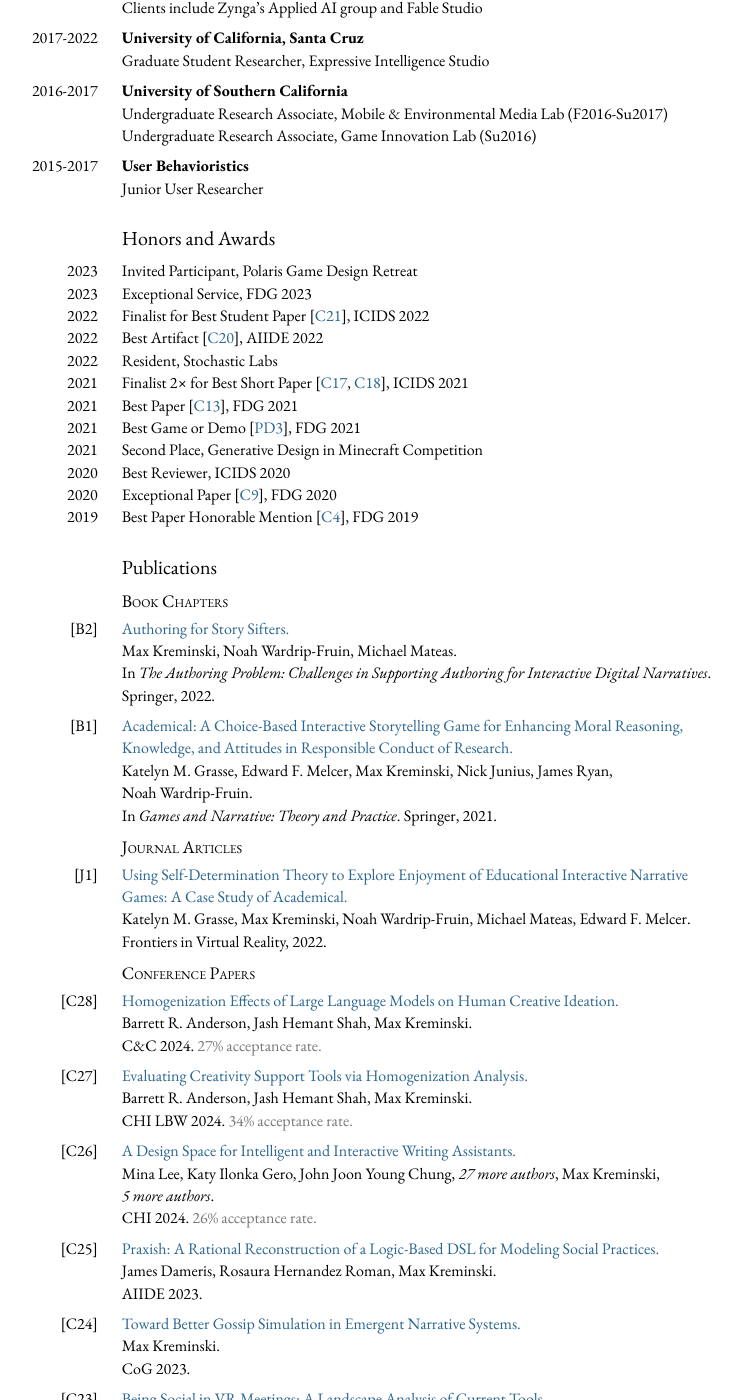
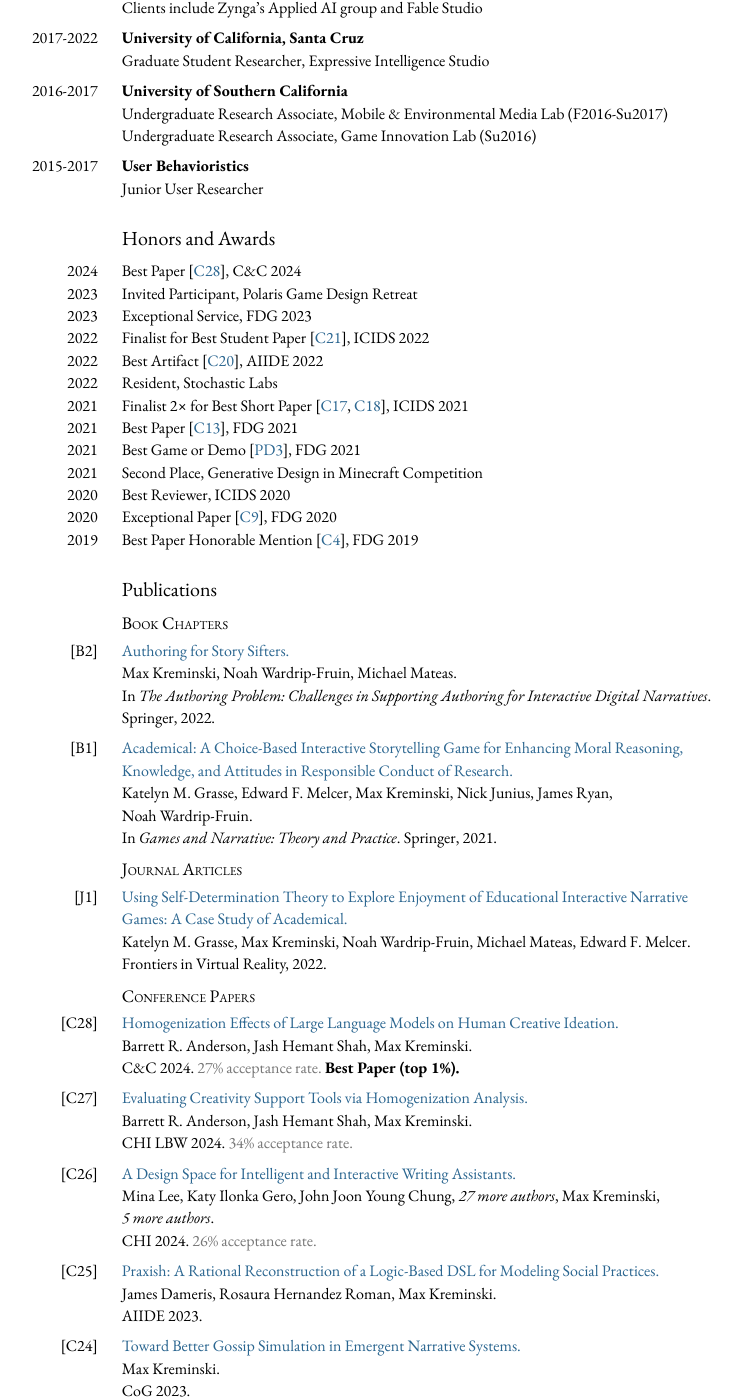
Before and after one commit to mkremins/mkremins.github.io, a Jekyll site: the page built from cv/index.html, in a window 1280 px wide and 1400 px high, scrolled down 526 px. Shown: the whole window, without its empty margins (261-1002 px from the left). Built offline with Jekyll 4.4.1, drawn with Linux system fonts in a browser that asks for light colours.

Commit message:
Add C&C 2024 best paper award

```diff
--- a/_data/publications.json
+++ b/_data/publications.json
@@ -8,6 +8,7 @@
   "venue_long": "ACM Conference on Creativity & Cognition",
   "pubtype": "full",
   "acceptrate": "26.5%",
+  "award": "Best Paper (top 1%)"
 },
 {
   "title": "Cheap and Easy Open-Ended Text Input for Interactive Emergent Narrative",
--- a/cv/index.html
+++ b/cv/index.html
@@ -120,6 +120,10 @@ layout: null
     <section id="awards">
       <h2>Honors and Awards</h2>
       <div class="oneline-entries">
+        <div class="dated-entry">
+          <div class="dated-date">2024</div>
+          <div class="dated-content">Best Paper [<a href="#C28">C28</a>], C&C 2024</div>
+        </div>
         <div class="dated-entry">
           <div class="dated-date">2023</div>
           <div class="dated-content">Invited Participant, Polaris Game Design Retreat</div>
--- a/index.html
+++ b/index.html
@@ -28,7 +28,7 @@ layout: main
 			<div class="card-text">
 				<span class="card-title"><a href="https://mkremins.github.io/publications/Homogenization_C&C2024.pdf">Homogenization analysis</a></span> and <span class="card-title"><a href="https://mkremins.github.io/publications/ERaCA_HAI-GEN2022.pdf">expressive range coverage analysis</a></span> are evaluation methods for creativity support tools (CSTs). By analyzing artifacts created by CST users in relation to larger <em>design spaces</em>, we can capture striking visual portraits of interaction dynamics; diagnose homogenization effects of generative AI tools; and generally illuminate tool impacts on creative outcomes.
 				<div class="card-links">
-					📝 Papers: <a href="https://mkremins.github.io/publications/Homogenization_C&C2024.pdf">C&C 2024</a>, <a href="https://mkremins.github.io/publications/Homogenization_CHI2024.pdf">CHI 2024</a>, <a href="https://mkremins.github.io/publications/ERaCA_HAI-GEN2022.pdf">HAI-GEN 2022</a>, <a href="https://mkremins.github.io/publications/Dearth_In2Writing2024.pdf">In2Writing 2024</a><br>
+					📝 Papers: <a href="https://mkremins.github.io/publications/Homogenization_C&C2024.pdf">C&C 2024</a> (best paper), <a href="https://mkremins.github.io/publications/Homogenization_CHI2024.pdf">CHI 2024</a>, <a href="https://mkremins.github.io/publications/ERaCA_HAI-GEN2022.pdf">HAI-GEN 2022</a>, <a href="https://mkremins.github.io/publications/Dearth_In2Writing2024.pdf">In2Writing 2024</a><br>
 					🤝 With: <a href="https://barrettrees.com/">Barrett Anderson</a>, <a href="https://www.linkedin.com/in/itsjashshah/">Jash Shah</a>, <a href="https://isaackarth.com/">Isaac Karth</a>
 				</div>
 			</div>
```
